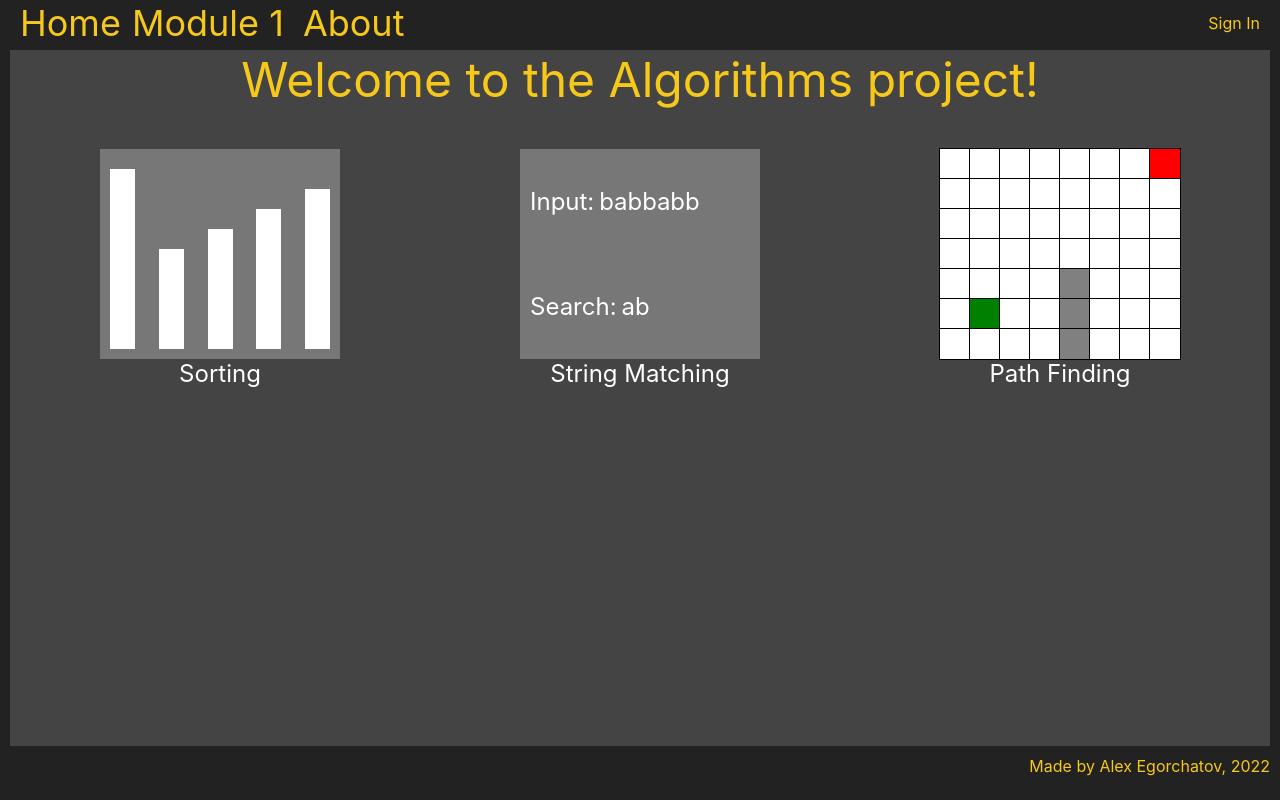
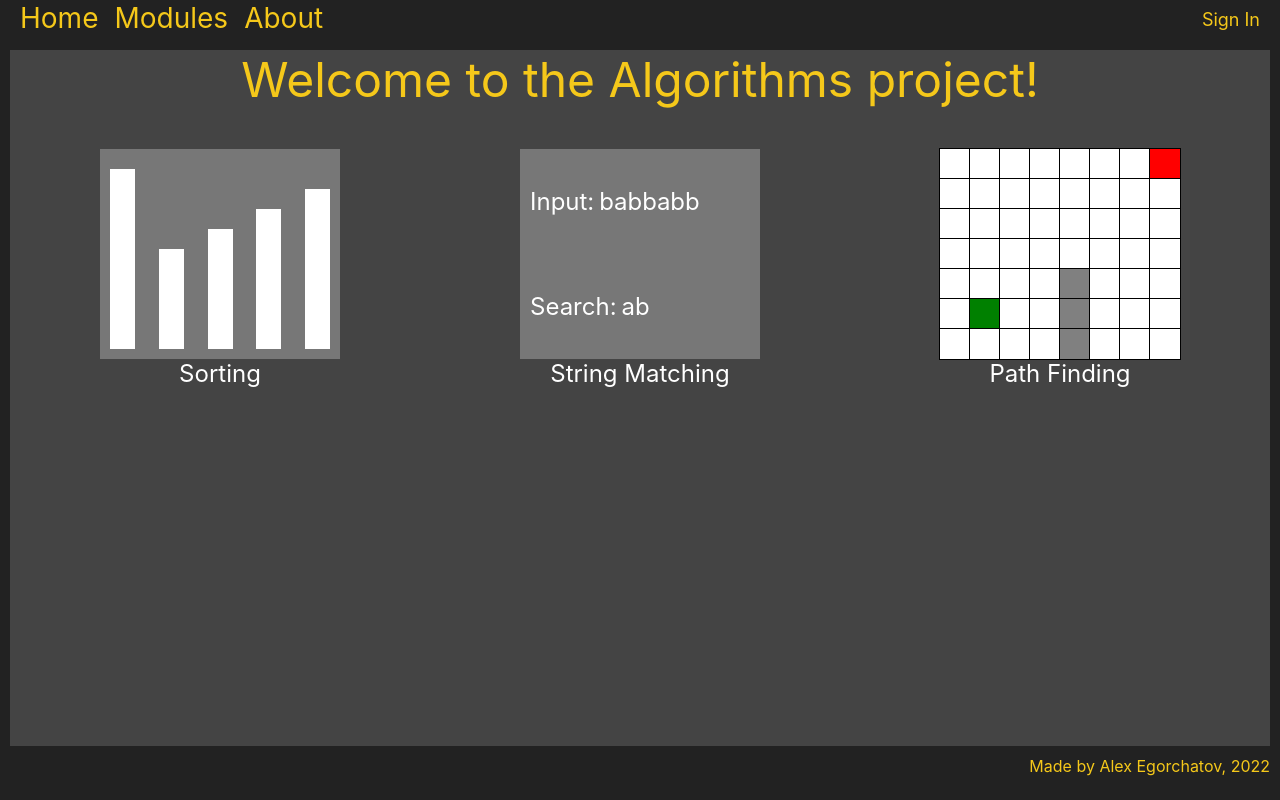
Before and after one commit to AlexEgorchatov/Algorithms, a React (Create React App) app in the folder frontend/: page / in a window 1280 px wide. Built offline with nearby package versions, Linux system fonts and the light colour scheme.

Commit message:
Worked on header.

```diff
--- a/frontend/src/App.tsx
+++ b/frontend/src/App.tsx
@@ -1,8 +1,7 @@
 /**@jsxImportSource @emotion/react */
 import { css } from '@emotion/react';
-import React from 'react';
 import { HomePage } from './Pages/HomePage';
-import { BrowserRouter, Routes, Route } from 'react-router-dom';
+import { Routes, Route } from 'react-router-dom';
 import { SortingPage } from './Pages/SortingPage';
 import { StringMatchingPage } from './Pages/StringMatchingPage';
 import { PathFindingPage } from './Pages/PathFindingPage';
@@ -11,6 +10,7 @@ import { Provider } from 'react-redux';
 import { createStore } from './Store/Store';
 import { Header } from './Module Resources/Header';
 import { mainBackground, mainFontColor, pageBackground } from './Styles/Styles';
+import { modules } from './Module Resources/ModuleData';
 
 const store = createStore();
 function App() {
@@ -22,7 +22,7 @@ function App() {
         min-width: 450px;
       `}
     >
-      <Header />
+      <Header data={modules} />
       <div
         css={css`
           margin: 50px 10px 0px 10px;
@@ -30,7 +30,6 @@ function App() {
         `}
       >
         <Provider store={store}>
-          <BrowserRouter>
           <Routes>
             <Route path="" element={<HomePage />} />
             <Route path="sort" element={<SortingPage />} />
@@ -38,7 +37,6 @@ function App() {
             <Route path="path_find" element={<PathFindingPage />} />
             <Route path="*" element={<NotFoundPage />} />
           </Routes>
-          </BrowserRouter>
         </Provider>
       </div>
       <div
--- a/frontend/src/Module Resources/Header.tsx
+++ b/frontend/src/Module Resources/Header.tsx
@@ -1,8 +1,14 @@
 /**@jsxImportSource @emotion/react */
 import { css } from '@emotion/react';
 import { mainBackground, mainFontColor } from '../Styles/Styles';
+import { ModuleData } from './ModuleData';
+import { Link } from 'react-router-dom';
 
-export const Header = () => {
+interface Props {
+  data: ModuleData[];
+}
+
+export const Header = ({ data }: Props) => {
   return (
     <div
       css={css`
@@ -10,7 +16,7 @@ export const Header = () => {
         box-sizing: border-box;
         top: 0;
         width: 100%;
-        min-width: 450px;
+        min-width: 460px;
         display: flex;
         align-items: center;
         justify-content: space-between;
@@ -20,39 +26,80 @@ export const Header = () => {
       `}
     >
       <div>
-        <a
+        <Link
           css={css`
-            font-size: 36px;
+            font-size: 28px;
             text-decoration: none;
             color: ${mainFontColor};
             vertical-align: super;
             margin-right: 10px;
+            cursor: hand;
           `}
-          href="./"
+          to=""
+          style={{ textDecoration: 'none' }}
+          reloadDocument={true}
         >
           Home
-        </a>
-        <select
+        </Link>
+        <div
           css={css`
-            color: ${mainFontColor};
-            background-color: transparent;
-            border-color: transparent;
-            font-size: 36px;
+            position: relative;
+            display: inline-block;
+            vertical-align: super;
             margin-right: 10px;
-            vertical-align: super;
-            appearance: none;
-            -webkit-appearance: none;
-            -moz-appearance: none;
-            font-family: -apple-system, BlinkMacSystemFont, 'Segoe UI', 'Roboto', 'Oxygen', 'Ubuntu', 'Cantarell', 'Fira Sans',
-              'Droid Sans', 'Helvetica Neue', sans-serif;
+            :hover {
+              & > div {
+                display: block;
+              }
+            }
           `}
         >
-          <option>Module 1</option>
-          <option>Module 2</option>
-        </select>
+          <button
+            css={css`
+              background-color: transparent;
+              color: ${mainFontColor};
+              font-size: 28px;
+              border: none;
+              cursor: pointer;
+              font-family: -apple-system, BlinkMacSystemFont, 'Segoe UI', 'Roboto', 'Oxygen', 'Ubuntu', 'Cantarell', 'Fira Sans',
+                'Droid Sans', 'Helvetica Neue', sans-serif;
+            `}
+          >
+            Modules
+          </button>
+          <div
+            css={css`
+              display: none;
+              position: absolute;
+              background-color: #f1f1f1;
+              min-width: 140px;
+              z-index: 1;
+            `}
+          >
+            {data.map((item, index) => (
+              <Link
+                css={css`
+                  color: black;
+                  padding: 12px 16px;
+                  text-decoration: none;
+                  display: block;
+                  :hover {
+                    background-color: #ddd;
+                  }
+                `}
+                key={index}
+                to={item.link}
+                style={{ textDecoration: 'none' }}
+                reloadDocument={true}
+              >
+                {item.title}
+              </Link>
+            ))}
+          </div>
+        </div>
         <a
           css={css`
-            font-size: 36px;
+            font-size: 28px;
             text-decoration: none;
             color: ${mainFontColor};
             vertical-align: super;
@@ -64,6 +111,7 @@ export const Header = () => {
       </div>
       <a
         css={css`
+          font-size: 18px;
           text-decoration: none;
           color: ${mainFontColor};
           vertical-align: super;
--- a/frontend/src/Module Resources/ModuleData.ts
+++ b/frontend/src/Module Resources/ModuleData.ts
@@ -3,19 +3,23 @@ import { ModuleEnumeration } from './ModuleEnumeration';
 export interface ModuleData {
   moduleType: ModuleEnumeration;
   title: string;
+  link: string;
 }
 
 export const modules: ModuleData[] = [
   {
     moduleType: ModuleEnumeration.Sorting,
     title: 'Sorting',
+    link: 'sort',
   },
   {
     moduleType: ModuleEnumeration.StringMatching,
     title: 'String Matching',
+    link: 'search',
   },
   {
     moduleType: ModuleEnumeration.PathFinding,
     title: 'Path Finding',
+    link: 'path_find',
   },
 ];
--- a/frontend/src/Module Resources/ModulePlaceHolder.tsx
+++ b/frontend/src/Module Resources/ModulePlaceHolder.tsx
@@ -19,7 +19,6 @@ export const ModulePlaceholder = ({ title, children }: Props) => {
         border-color: ${moduleBorderBrush};
         border-width: 0px;
         position: relative;
-        cursor: pointer;
         :hover {
           padding: 8px;
           border-width: 2px;
--- a/frontend/src/Pages/HomePage.tsx
+++ b/frontend/src/Pages/HomePage.tsx
@@ -1,6 +1,5 @@
 /**@jsxImportSource @emotion/react */
 import { css } from '@emotion/react';
-import React from 'react';
 import { ModuleList } from '../Module Resources/ModuleList';
 import { modules } from '../Module Resources/ModuleData';
 import { mainFontColor } from '../Styles/Styles';
--- a/frontend/src/index.tsx
+++ b/frontend/src/index.tsx
@@ -3,11 +3,14 @@ import ReactDOM from 'react-dom/client';
 import './index.css';
 import App from './App';
 import reportWebVitals from './reportWebVitals';
+import { BrowserRouter } from 'react-router-dom';
 
 const root = ReactDOM.createRoot(document.getElementById('root') as HTMLElement);
 root.render(
   <React.StrictMode>
-    <App />
+    <BrowserRouter>
+      <App />
+    </BrowserRouter>
   </React.StrictMode>,
 );
 
```
Lines whose indentation alone changed are shown as unchanged.
